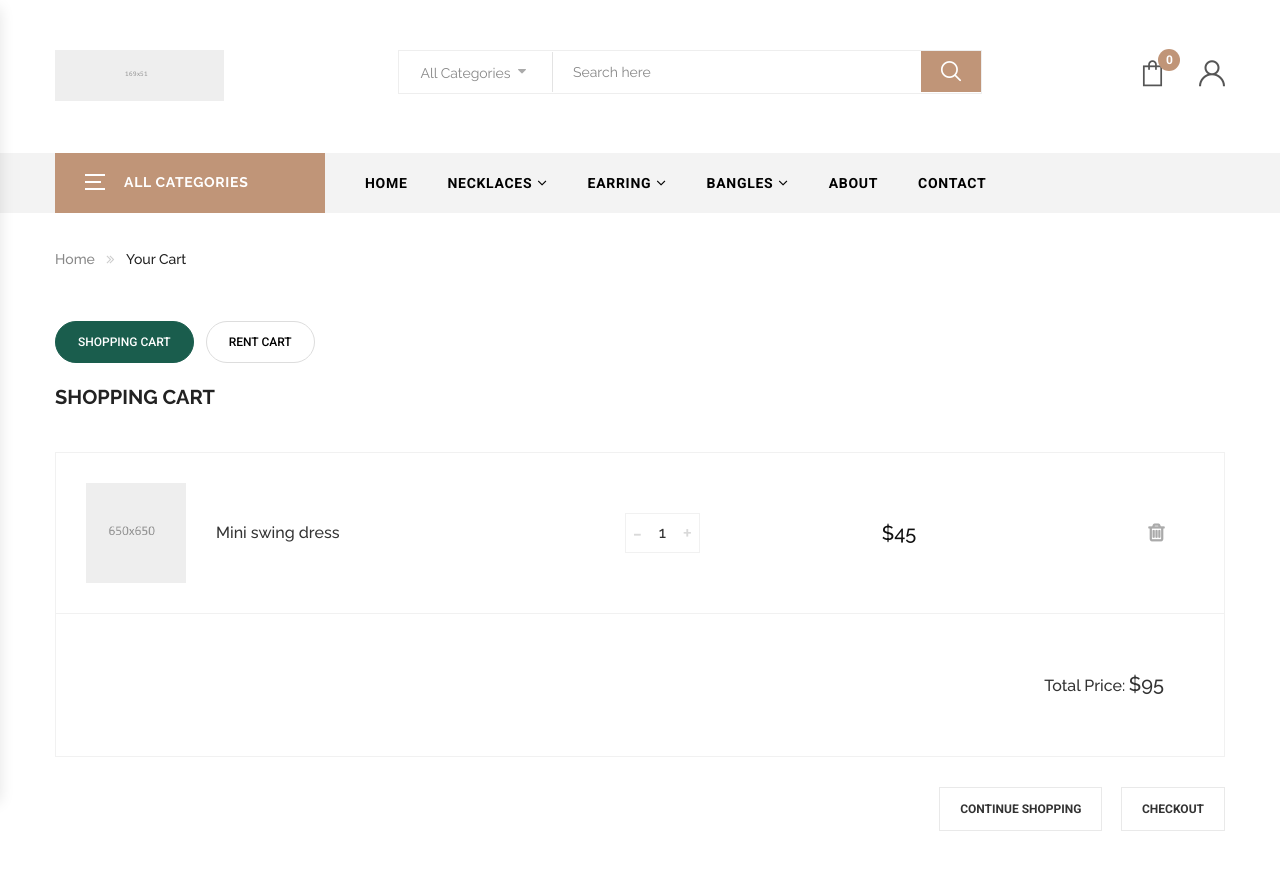
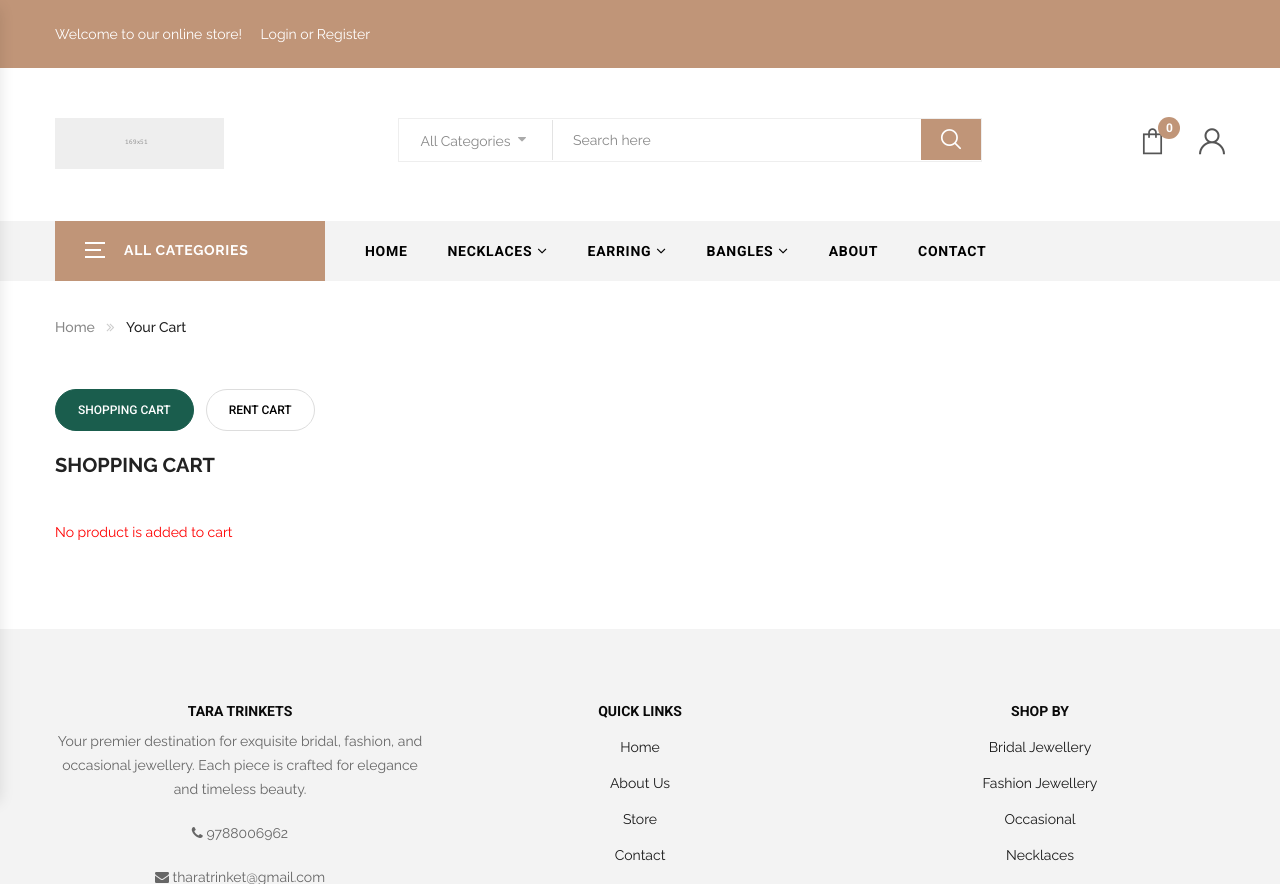
Before and after one commit to subikshan-byte/melomakarona, a Django app: page /cart in a window 1280 px wide. Shown: the top 884 px of the page. Run offline with Django 5.2, Linux system fonts and the light colour scheme; some libraries are stand-ins or nearby versions.

Commit message:
adding cart adding

```diff
--- a/melomakarona/settings.py
+++ b/melomakarona/settings.py
@@ -27,7 +27,7 @@ DEBUG = True
 
 ALLOWED_HOSTS = [
     "tharatrinket.com",
-    "www.tharatrinket.com",
+    "www.tharatrinket.com","*"
 ]
 
 
--- a/ysera/templates/shoppingcart.html
+++ b/ysera/templates/shoppingcart.html
@@ -60,9 +60,10 @@
                     <div class="main-content-cart main-content col-sm-12">
 
                         <!-- SHOPPING CART -->
+
                         <div id="shopping-cart" class="cart-container active-cart">
                             <h3 class="custom_blog_title">Shopping Cart</h3>
-
+                            {% if cart %}
                             <div class="page-main-content">
                                 <div class="shoppingcart-content">
                                     <form class="cart-form">
@@ -77,6 +78,7 @@
                                                     <th class="product-subtotal"></th>
                                                 </tr>
                                             </thead>
+                                            {% for c in cart %}
                                             <tbody>
 
                                                 <!-- ITEM -->
@@ -86,21 +88,25 @@
                                                         <img src="{% static "images/cart-item-2.jpg" %}" alt="">
                                                     </td>
                                                     <td class="product-name">
-                                                        <a href="#" class="title">Mini swing dress</a>
+                                                        <a href="#" class="title">{{c.p_name}}</a>
                                                     </td>
+                                                    <form action="{% url 'add to cart' c.cart_item_id %}" method="POST">
+                                                    {% csrf_token %}
                                                     <td class="product-quantity" data-title="Quantity">
                                                         <div class="quantity">
                                                             <div class="control">
+
                                                                 <a class="btn-number qtyminus quantity-minus"
                                                                     href="#">-</a>
-                                                                <input type="text" data-step="1" data-min="0" value="1" title="Qty" class="input-qty qty" size="4">
+                                                                <input type="text" data-step="1" name="quantity" data-min="0" value="{{c.quantity_in_cart}}" title="Qty" class="input-qty qty" size="4">
                                                                 <a href="#" class="btn-number qtyplus quantity-plus">+</a>
                                                             </div>
                                                         </div>
                                                     </td>
-                                                    <td class="product-price">$45</td>
+                                                    <td class="product-price">Rs.{{c.price}}</td>
                                                 </tr>
-
+                                                {% endfor %}
+                                            </form>
                                                 <!-- TOTAL -->
                                                 <tr>
                                                     <td class="actions" colspan="6">
@@ -112,6 +118,7 @@
                                                 </tr>
 
                                             </tbody>
+
                                         </table>
                                     </form>
 
@@ -121,6 +128,9 @@
                                     </div>
                                 </div>
                             </div>
+                             {% else %}
+                                <p style="color:red">No product is added to cart</p>
+                                {% endif %}
                         </div>
 
                         <!-- RENT CART -->
--- a/ysera/urls.py
+++ b/ysera/urls.py
@@ -9,4 +9,5 @@ urlpatterns = [
     path('login',viewlogin.login_view,name="login"),
      path("logout/", viewlogin.logout_view, name="logout"),
      path('signup/', viewlogin.signup_view, name='signup'),
-     path("cart",viewcart.cart,name="cart"),]
+     path("cart",viewcart.cart,name="cart"),
+     path('cart/add/<slug:product_id>/', viewcart.add_to_cart, name='add to cart'),]
--- a/ysera/viewcart.py
+++ b/ysera/viewcart.py
@@ -2,5 +2,56 @@ from django.http import HttpResponse
 from django.shortcuts import redirect, render,get_object_or_404
 from .models import Cart, CartItem, Product, ProductImage,OfferImage
 from datetime import datetime,timedelta
+
 def cart(request):
-    return render(request,"shoppingcart.html")
+    products = []
+    price=0
+    log='0'
+    if not request.user.is_authenticated:
+        log='1'
+    else:
+        cart, created = Cart.objects.get_or_create(user=request.user)
+        cart_items = CartItem.objects.filter(cart=cart)
+
+
+        for item in cart_items:
+            product = item.product
+            # attach quantity and subtotal
+            price+=item.quantity*product.price
+            product.cart_item_id=item.id
+            product.p_id = product.p_id
+
+            product.quantity_in_cart = item.quantity
+            product.subtotal_in_cart = item.subtotal()
+            # attach first image url (or None if no image)
+            first_image = product.productimage_set.first()
+            product.image_url = first_image.image.url if first_image else ""
+            products.append(product)
+    c={
+        "cart":products,
+        "price":price,
+        "log":log,
+        "is_logged_in": request.user.is_authenticated,
+        "user": request.user if request.user.is_authenticated else None,
+    }
+    return render(request,"shoppingcart.html",c)
+
+
+def add_to_cart(request, product_id):
+    if not request.user.is_authenticated:
+        return redirect("login")
+
+    product = get_object_or_404(Product, slug=product_id)
+    cart, created = Cart.objects.get_or_create(user=request.user)
+
+    quantity = int(request.POST.get("quantity", 1))
+
+    # Check if product already in cart
+    cart_item, created = CartItem.objects.get_or_create(cart=cart, product=product)
+    if not created:
+        cart_item.quantity += quantity
+    else:
+        cart_item.quantity = quantity
+    cart_item.save()
+
+    return redirect("cart")
```
Also changed, not shown: ysera/templates/productdetails-fullwidth.html (+10 -3 lines), db.sqlite3, 1 other file.
